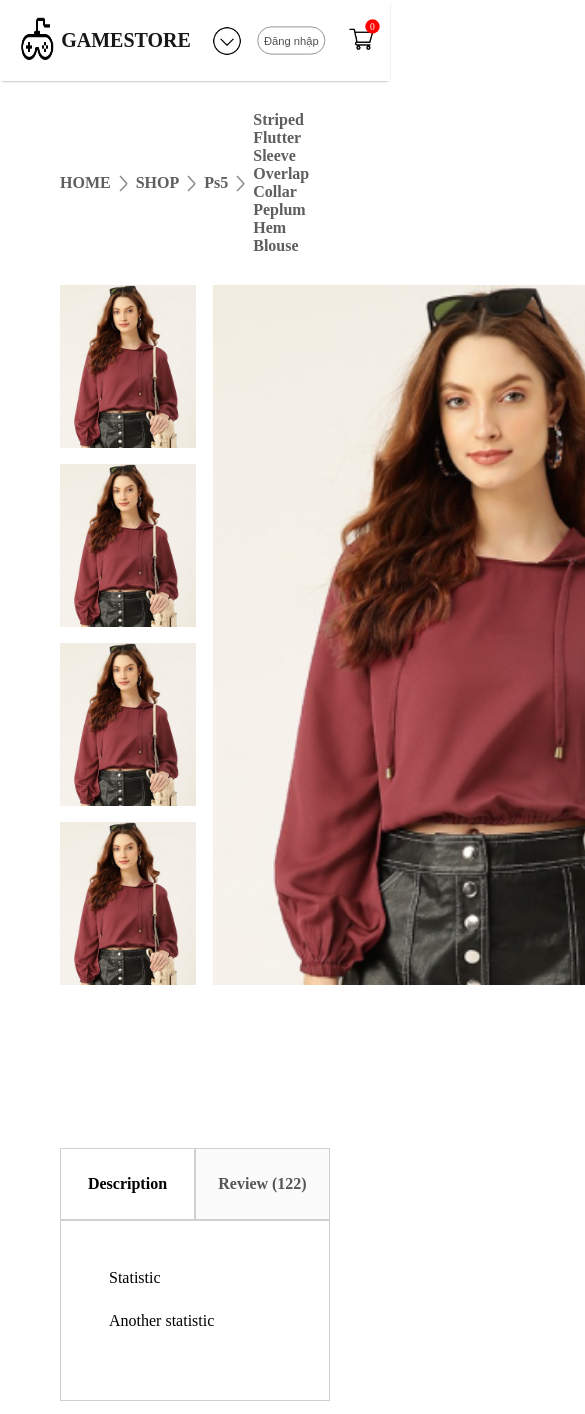
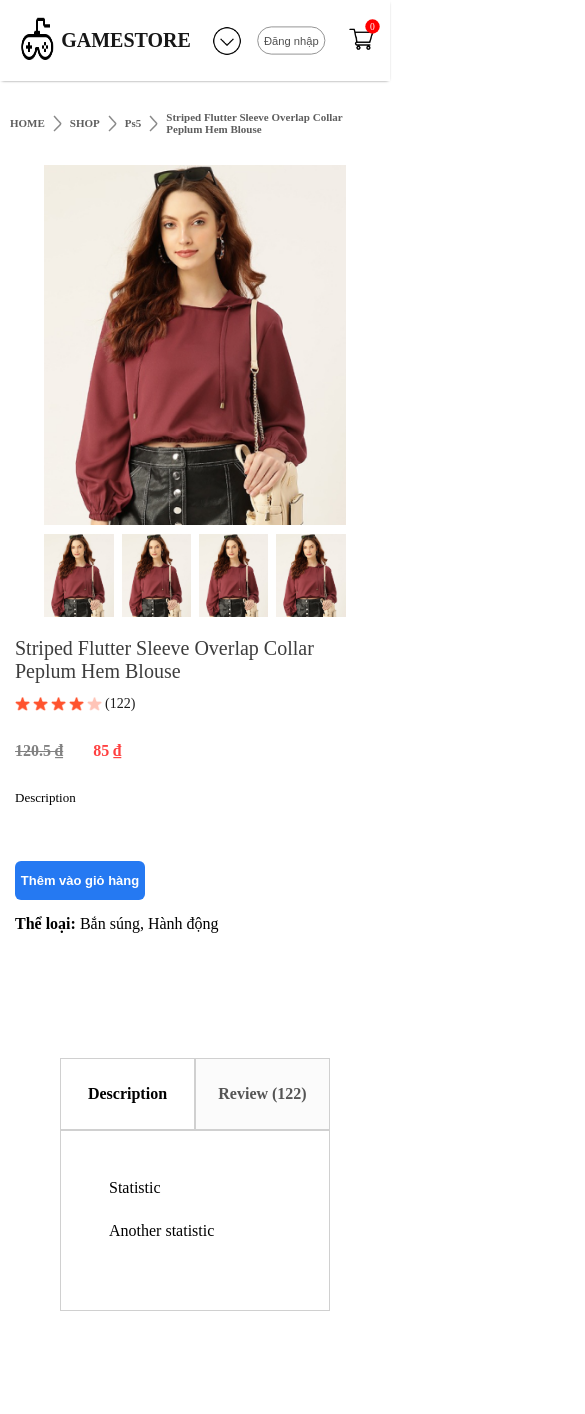
Before and after one commit to TerryNguyen1403/gamestore, a React (Create React App) app in the folder frontend/: page /product/10 in a window 390 px wide. Shown: the top 1414 px of the page, 585 px wide, since content can reach past the window. Built offline with nearby package versions, Linux system fonts and the light colour scheme.

Commit message:
Responsive design for Login/SignUp and Product Detail pages

```diff
--- a/frontend/src/Components/Breadcrums/Breadcrum.css
+++ b/frontend/src/Components/Breadcrums/Breadcrum.css
@@ -8,3 +8,32 @@
     margin: 30px 60px;
     text-transform: capitalize;
 }
+
+/* Responsive Design */
+
+@media(max-width:1280px){
+    .breadcrum{
+        margin: 30px 50px;
+        font-size: 14px;
+    }
+}
+
+@media(max-width:1024px){
+    .breadcrum{
+        margin: 30px 30px;
+        font-size: 13px;
+    }
+}
+
+@media(max-width:800px){
+    .breadcrum{
+        margin: 30px 10px;
+        font-size: 12px;
+    }
+}
+
+@media(max-width:500px){
+    .breadcrum{
+        font-size: 11px;
+    }
+}
--- a/frontend/src/Components/ProductDisplay/ProductDisplay.css
+++ b/frontend/src/Components/ProductDisplay/ProductDisplay.css
@@ -32,7 +32,7 @@
 .productDisplay-right h1{
     color: #3d3d3d;
     font-size: 40px;
-    font-weight: 700;
+    font-weight: 500;
 }
 
 .productDisplay-right-star{
@@ -62,7 +62,7 @@
 }
 
 .productDisplay-right button{
-    padding: 20px 40px;
+    padding: 20px 0px;
     width: 200px;
     font-size: 16px;
     font-weight: 600;
@@ -70,7 +70,7 @@
     background: #2579f2;
     border-radius: .375rem;
     margin-top: 55px;
-    margin-bottom: 40px;
+    margin-bottom: 30px;
     border: none;
     outline: none;
     cursor: pointer;
@@ -83,3 +83,196 @@
 .productDisplay-right-category span{
     font-weight: 600;
 }
+
+/* Responsive Design */
+
+@media(max-width:1280px){
+    .productDisplay{
+        margin: 0px 45px;
+    }
+
+    .productDisplay-left{
+        gap: 10px;
+    }
+
+    .productDisplay-img-list{
+        gap: 10px;
+    }
+
+    .productDisplay-img-list img{
+        height: 143px;
+    }
+
+    .productDisplay-main-img{
+        width: auto;
+        height: 602px;
+    }
+
+    .productDisplay-right{
+        margin: 0px 30px;
+    }
+
+    .productDisplay-right h1{
+        font-size: 30px;
+    }
+
+    .productDisplay-right-star{
+        gap: 3px;
+        font-size: 14px;
+    }
+
+    .productDisplay-right-prices{
+        margin: 30px 0px;
+        font-size: 16px;
+    }
+
+    .productDisplay-right-description{
+        font-size: 15px;
+    }
+
+    .productDisplay-right button{
+        width: 170px;
+        padding: 15px 0px;
+        margin-bottom: 20px;
+    }
+
+    .productDisplay-right-category{
+        margin-top: 5px;
+        font-size: 14px;
+    }
+}
+
+@media(max-width:1024px){
+    .productDisplay{
+        margin: 0px 30px;
+    }
+
+    .productDisplay-left{
+        gap: 5px;
+    }
+
+    .productDisplay-img-list img{
+        height: 123px;
+    }
+
+    .productDisplay-main-img{
+        width: auto;
+        height: 523px;
+    }
+
+    .productDisplay-right h1{
+        font-size: 26px;
+    }
+
+    .productDisplay-right-star img{
+        width: 15px;
+    }
+
+    .productDisplay-right-description{
+        font-size: 14px;
+    }
+
+    .productDisplay-right button{
+        width: 140px;
+        padding: 10px 0px;
+        margin-bottom: 10px;
+        font-size: 14px;
+    }
+
+    .productDisplay-right-category{
+        font-size: 13px;
+    }
+}
+
+@media(max-width:800px){
+    .productDisplay{
+        margin: 0px 10px;
+    }
+
+    .productDisplay-left{
+        gap: 0px;
+        flex-direction: column-reverse;
+        align-items: center;
+    }
+
+    .productDisplay-img-list{
+        flex-direction: row;
+        gap: 6px;
+    }
+
+    .productDisplay-img-list img{
+        height: 94px;
+    }
+
+    .productDisplay-main-img{
+        height: 400px;
+    }
+
+    .productDisplay-right h1{
+        font-size: 23px;
+    }
+
+    .productDisplay-right-star img{
+        width: 13px;
+    }
+
+    .productDisplay-right-description{
+        font-size: 13px;
+    }
+
+    .productDisplay-right button{
+        width: 120px;
+        font-size: 12px;
+    }
+
+    .productDisplay-right-category{
+        font-size: 11px;
+    }
+}
+
+@media(max-width:500px){
+    .productDisplay{
+        flex-direction: column;
+    }
+
+    .productDisplay-left{
+        gap: 5px;
+        margin: auto;
+    }
+
+    .productDisplay-img-list{
+        gap: 8px;
+    }
+
+    .productDisplay-img-list img{
+        height: 83px;
+    }
+
+    .productDisplay-main-img{
+        height: 360px;
+    }
+
+    .productDisplay-right{
+        margin: 5px;
+    }
+
+    .productDisplay-right h1{
+        margin-top: 15px;
+        font-size: 20px;
+        font-weight: 500;
+    }
+
+    .productDisplay-right-star img{
+        width: 15px;
+    }
+
+    .productDisplay-right button{
+        width: 130px;
+        font-size: 13px;
+        padding: 12px 0px;
+    }
+
+    .productDisplay-right-category{
+        font-size: 16px;
+    }
+}
--- a/frontend/src/Pages/CSS/LoginSignup.css
+++ b/frontend/src/Pages/CSS/LoginSignup.css
@@ -15,6 +15,7 @@
 }
 
 .loginsignup-container h1{
+    text-align: center;
     margin: 20px 0px;
 }
 
@@ -39,7 +40,7 @@
     width: 580px;
     height: 72px;
     color: white;
-    background: #ff4141;
+    background: #1565C0;
     margin-top: 30px;
     border: none;
     font-size: 24px;
@@ -55,11 +56,11 @@
 }
 
 .loginsignup-login span{
-    color: #ff4141;
+    color: black;
     font-weight: 600;
 }
 
-.loginsignup-agree{
+/* .loginsignup-agree{
     display: flex;
     align-items: center;
     margin-top: 25px;
@@ -67,4 +68,64 @@
     color: #5c5c5c;
     font-size: 18px;
     font-weight: 500;
+} */
+
+/* Responsive Design */
+
+@media(max-width:1280px){
+    .loginsignup{
+        padding-top: 50px;
+    }
+
+    .loginsignup-container{
+        width: auto;
+        max-width: 500px;
+        max-height: 500px;
+    }
+
+    .loginsignup-container h1{
+        margin: 10px 0px;
+    }
+
+    .loginsignup-fields{
+        gap: 20px;
+        margin-top: 20px;
+    }
+
+    .loginsignup-fields input{
+        height: 60px;
+        width: 93%;
+    }
+
+    .loginsignup-container button{
+        width: 98%;
+        height: 60px;
+    }
+
+    .loginsignup-login{
+        font-size: 16px;
+    }
 }
+
+@media(max-width: 800px){
+    .loginsignup-container{
+        padding: 20px 30px;
+    }
+
+    .loginsignup-container h1{
+        font-size: 25px;
+    }
+
+    .loginsignup-fields{
+        margin-top: 18px;
+    }
+
+    .loginsignup-fields input{
+        height: 50px;
+    }
+
+    .loginsignup-container button{
+        height: 50px;
+        font-size: 16px;
+    }
+}
--- a/frontend/src/Pages/CSS/ShopCategory.css
+++ b/frontend/src/Pages/CSS/ShopCategory.css
@@ -46,6 +46,8 @@
     font-weight: 500;
     cursor: pointer;
 }
+
+/*Responsive Design */
 
 @media(max-width:1280px){
     .shopcategory-banner{
--- a/frontend/src/Pages/LoginSignup.jsx
+++ b/frontend/src/Pages/LoginSignup.jsx
@@ -20,10 +20,10 @@ const LoginSignup = () => {
           <span> Đăng nhập tại đây</span>
         </p>
 
-        <div className="loginsignup-agree">
+        {/* <div className="loginsignup-agree">
           <input type="checkbox" name='' id='' />
           <p>Tôi đồng ý các điều khoản của trang web</p>
-        </div>
+        </div> */}
       </div>
     </div>
   )
```
